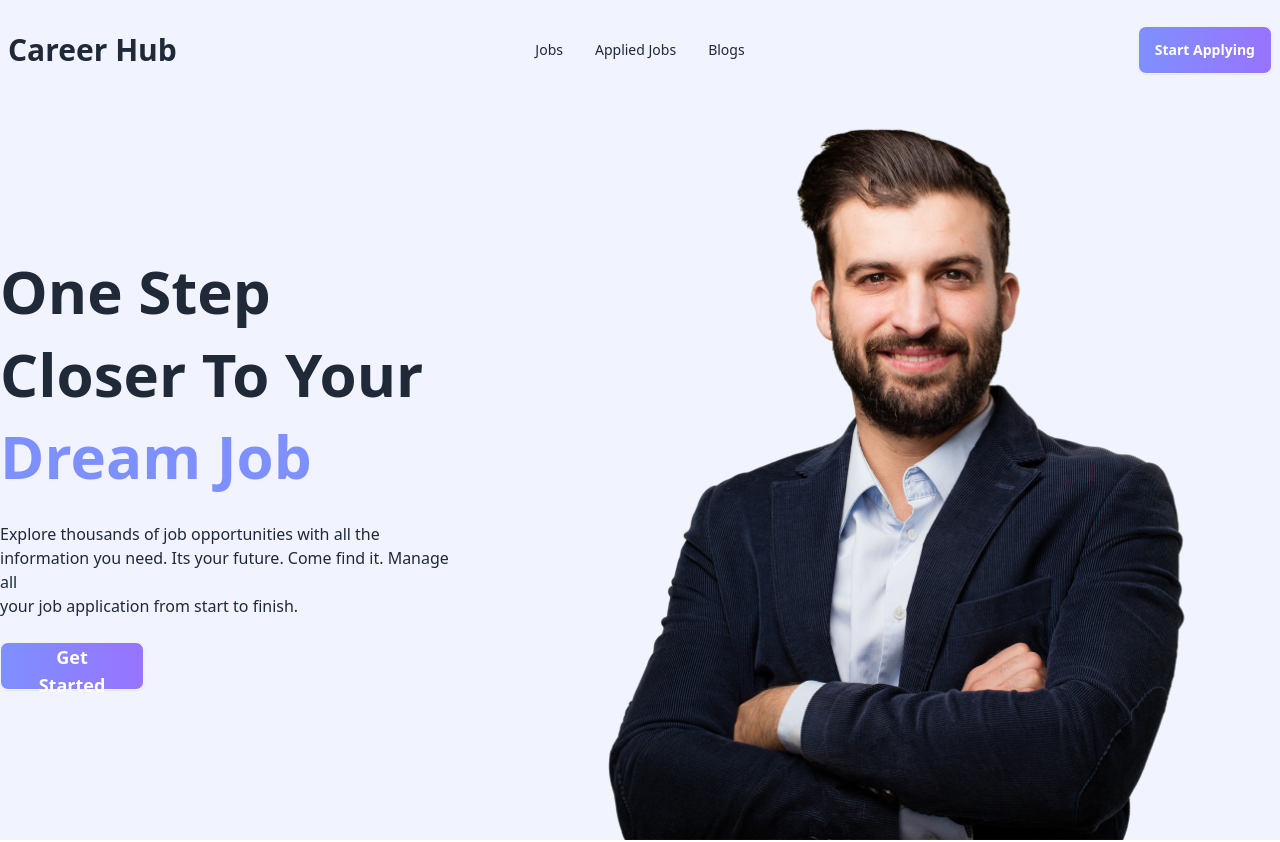
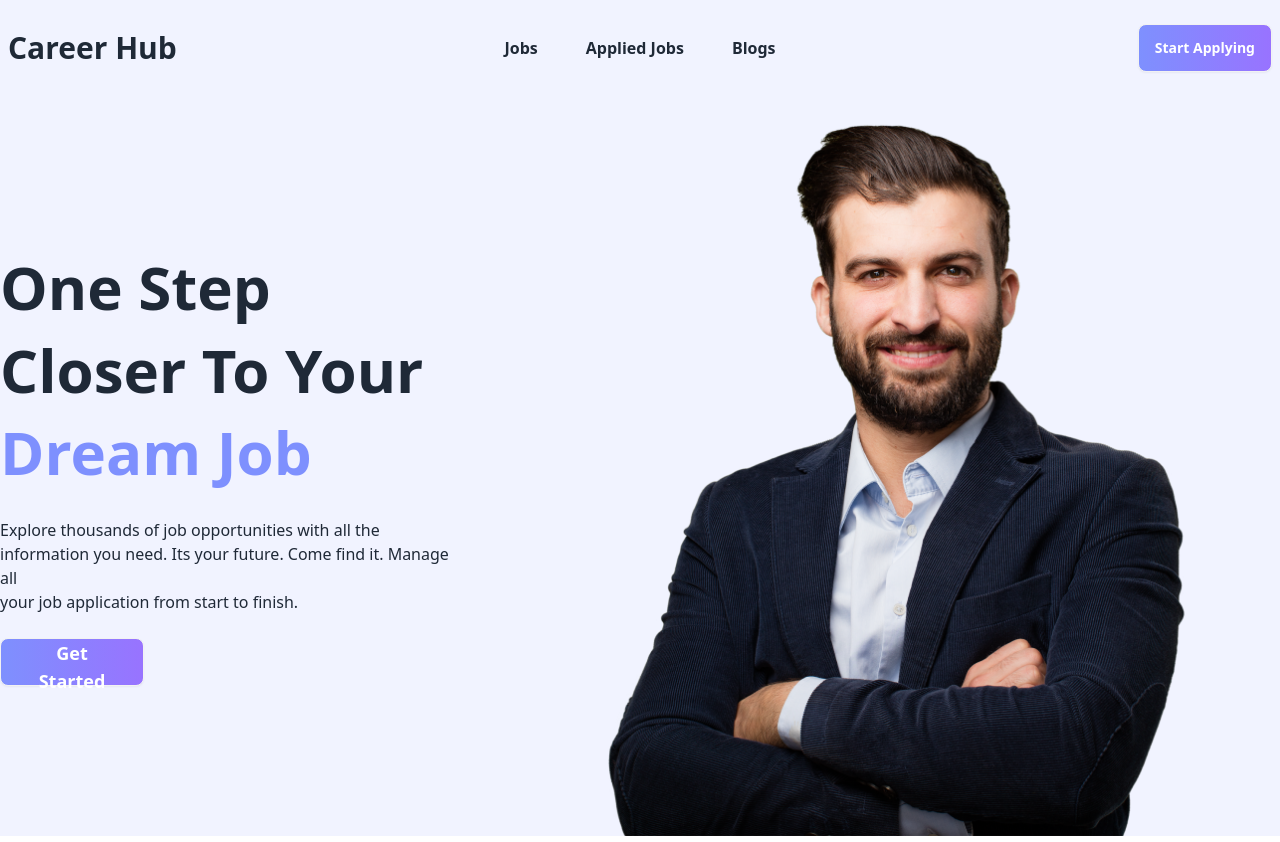
Before and after one commit to AsaduzzamanSohun/career-hub-react-router, a React (Vite) app: page / in a window 1280 px wide. Shown: the top 842 px of the page. Built offline with nearby package versions, Linux system fonts and the light colour scheme.

Commit message:
career hub react

```diff
--- a/src/components/Navbar/Navbar.jsx
+++ b/src/components/Navbar/Navbar.jsx
@@ -4,9 +4,15 @@ const Navbar = () => {
 
     const link = <>
 
-        <li><NavLink to="/jobs">Jobs</NavLink></li>
-        <li><NavLink to="/applied">Applied Jobs</NavLink></li>
-        <li><NavLink to="/blogs">Blogs</NavLink></li>
+        <li><NavLink className={({ isActive }) =>
+            isActive ? 'text-primary font-bold' : 'font-bold'
+        } to="/jobs">Jobs</NavLink></li>
+        <li><NavLink className={({ isActive }) =>
+            isActive ? 'text-primary font-bold' : 'font-bold'
+        } to="/applied">Applied Jobs</NavLink></li>
+        <li><NavLink className={({ isActive }) =>
+            isActive ? 'text-primary font-bold' : 'font-bold'
+        } to="/blogs">Blogs</NavLink></li>
 
 
     </>
@@ -17,10 +23,10 @@ const Navbar = () => {
                 <div className="navbar">
                     <div className="navbar-start">
                         <div className="dropdown">
-                            <div tabIndex={0} role="button" className="btn btn-ghost lg:hidden">
+                            <div tabIndex={0} role="button" className="lg:hidden">
                                 <svg xmlns="http://www.w3.org/2000/svg" className="h-5 w-5" fill="none" viewBox="0 0 24 24" stroke="currentColor"><path strokeLinecap="round" strokeLinejoin="round" strokeWidth="2" d="M4 6h16M4 12h8m-8 6h16" /></svg>
                             </div>
-                            <ul tabIndex={0} className="menu menu-sm dropdown-content mt-3 z-[1] p-2 shadow bg-base-100 rounded-box w-52">
+                            <ul tabIndex={0} className="menu menu-sm dropdown-content mt-3 z-[1] p-2 w-52">
 
                                 {
                                     link
@@ -31,7 +37,7 @@ const Navbar = () => {
                         <Link to="/" className="text-3xl font-bold">Career Hub</Link>
                     </div>
                     <div className="navbar-center hidden lg:flex">
-                        <ul className="menu menu-horizontal px-1">
+                        <ul className="gap-12 menu-horizontal px-1">
                             {
                                 link
                             }
--- a/src/components/home_components/Categories/Categories.jsx
+++ b/src/components/home_components/Categories/Categories.jsx
@@ -33,6 +33,7 @@ const Categories = () => {
 
             </div>
 
+
         </div>
     );
 };
--- a/src/components/home_components/Jobs/Jobs.jsx
+++ b/src/components/home_components/Jobs/Jobs.jsx
@@ -8,12 +8,12 @@ const Jobs = () => {
 
     useEffect(() => {
         fetch("jobs.json")
-        .then(res => res.json())
-        .then(data => setJobs(data));
-    } , [])
+            .then(res => res.json())
+            .then(data => setJobs(data));
+    }, [])
 
     return (
-        <div className="max-w-7xl mx-auto pb-36 my-20">
+        <div className="max-w-7xl mx-auto pb-36">
 
             <div className="text-center space-y-4">
                 <h2 className="text-4xl font-bold">Featured Jobs</h2>
@@ -33,7 +33,7 @@ const Jobs = () => {
             </div>
 
             <div className={dataLength === jobs.length ? "hidden" : "my-6 text-center"}>
-                <button  onClick={() => setDataLength(jobs.length)} className="btn bg-gradient-to-r from-[#7E90FE] to-[#9873FF] text-white font-semibold text-lg px-5 w-36">Show more</button>
+                <button onClick={() => setDataLength(jobs.length)} className="btn bg-gradient-to-r from-[#7E90FE] to-[#9873FF] text-white font-semibold text-lg px-5 w-36">Show more</button>
             </div>
 
         </div>
```
